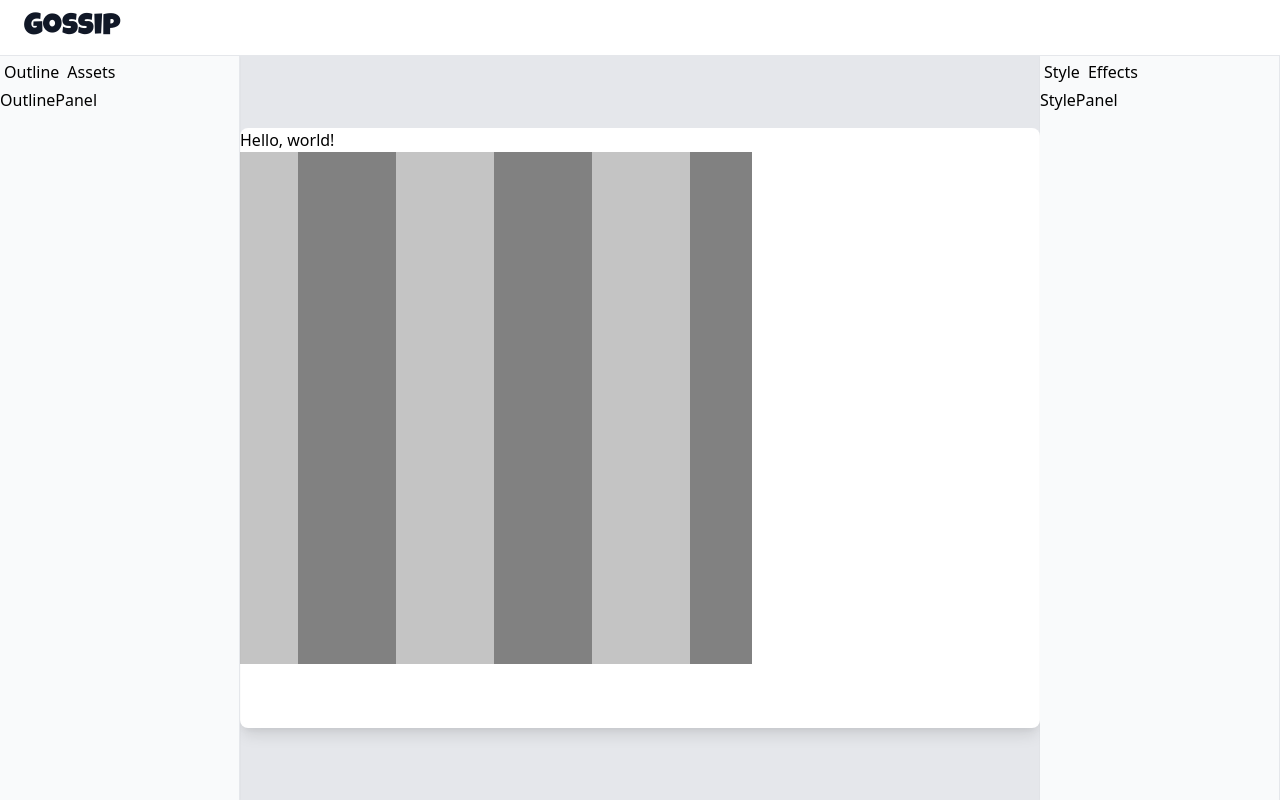
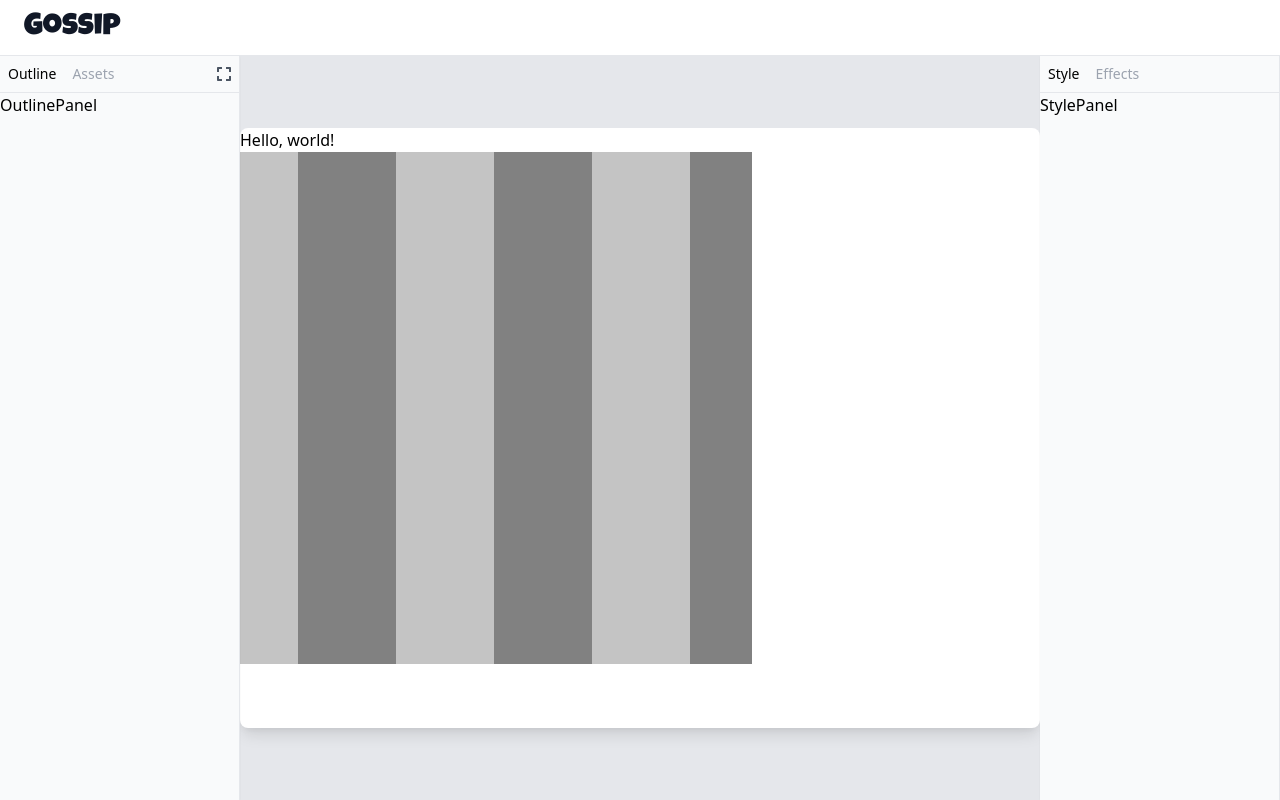
Before and after one commit to gossip-ink/gossip, a React app: page /editor in a window 1280 px wide. Built offline with nearby package versions, Linux system fonts and the light colour scheme.

Commit message:
feat: add two modes(single or multiple) for Tabs, close #9

```diff
--- a/src/components/Tab.tsx
+++ b/src/components/Tab.tsx
@@ -1,22 +1,32 @@
 import React, { createContext, useState } from "react";
 import styled from "styled-components";
+import classNames from "classnames";
 
 import { tuple } from "../utils/type";
 import TabPanel, { TabPanelProps } from "./TabPanel";
+import Icon from "./Icon";
 
 const TabTypes = tuple("line", "card", "editable-card");
 type TabType = typeof TabTypes[number];
+
+const TabModes = tuple("single", "multiple");
+type TabMode = typeof TabModes[number];
 
 export interface TabProps {
   type?: TabType;
   defaultActiveIndex?: string;
   onEdit?: (tartgetKey: string, action: string) => void;
   onChange?: (activeKey: string) => void;
+  onExapnd?: () => void;
   children?: React.ReactNode;
+  expandable?: boolean;
+  defaultMode?: TabMode;
+  className?: string;
 }
 
 export interface TabContext {
   activeIndex?: string;
+  mode?: TabMode;
 }
 
 export const TabContext = createContext<TabContext>({ activeIndex: "0" });
@@ -25,42 +35,66 @@ const Container = styled.div``;
 
 const Header = styled.ul`
   display: flex;
+  position: relative;
 `;
 
 const Item = styled.li<{ type?: TabType }>``;
 
 const Body = styled.div``;
 
+const ActionIcon = styled(Icon)`
+  position: absolute;
+  top: 50%;
+  right: 0.5rem;
+  transform: translate(0, -50%);
+`;
+
 const InternalTab: React.FC<TabProps> = ({
   children,
-  type,
-  defaultActiveIndex,
+  type = "line",
+  defaultActiveIndex = "0",
   onChange,
+  expandable = false,
+  defaultMode = "single",
+  className,
+  onExapnd,
   ...restProps
 }) => {
-  const [activeIndex, setActiveIndex] = useState(defaultActiveIndex);
+  const [activeIndex, setActiveIndex] = useState<string>(defaultActiveIndex);
+  const [mode, setMode] = useState<TabMode>(defaultMode);
   const tabContextValue: TabContext = {
     activeIndex,
+    mode,
   };
+  const classes = classNames(className, "h-full");
 
   function handleClickItem(index: string) {
     setActiveIndex(index);
     onChange && onChange(index);
   }
 
+  function handleClickActionIcon() {
+    mode === "single" ? setMode("multiple") : setMode("single");
+    onExapnd && onExapnd();
+  }
+
   function toItem(child: React.ReactNode, childIndex: number) {
     const childElement = child as React.FunctionComponentElement<TabPanelProps>;
     const { displayName } = childElement.type;
     if (displayName === "TabPanel") {
-      const { text, index } = childElement.props;
+      const { label, index } = childElement.props;
       const key = index ? index : childIndex.toString();
+      const classes = classNames(
+        {
+          "text-gray-400": key !== activeIndex,
+          "hover:text-gray-600": key !== activeIndex,
+          "flex-1": mode === "multiple",
+        },
+        "p-2 cursor-pointer transition-all duration-150 text-sm"
+      );
       return (
-        <Item
-          type={type}
-          onClick={() => handleClickItem(key)}
-          className="p-1 cursor-pointer transition duration-150 hover:bg-white hover:shadow-sm"
-        >
-          {text}
+        <Item type={type} onClick={() => handleClickItem(key)} className={classes}>
+          {label}
         </Item>
       );
     } else {
@@ -84,10 +118,19 @@ const InternalTab: React.FC<TabProps> = ({
   }
 
   return (
-    <Container {...restProps}>
+    <Container {...restProps} className={classes}>
       <TabContext.Provider value={tabContextValue}>
-        <Header className="bg-gray-50">{React.Children.map(children, toItem)}</Header>
-        <Body>{React.Children.map(children, toPane)}</Body>
+        <Header className="bg-gray-50 border-b border-gray-200">
+          {React.Children.map(children, toItem)}
+          {expandable && (
+            <ActionIcon
+              icon={mode === "single" ? "expand" : "compress"}
+              className="text-gray-600 cursor-pointer"
+              onClick={handleClickActionIcon}
+            />
+          )}
+        </Header>
+        <Body className="flex h-full">{React.Children.map(children, toPane)}</Body>
       </TabContext.Provider>
     </Container>
   );
@@ -101,9 +144,5 @@ const Tab = InternalTab as OuternalTab;
 
 Tab.TabPanel = TabPanel;
 Tab.displayName = "Tab";
-Tab.defaultProps = {
-  type: "line",
-  defaultActiveIndex: "0",
-};
 
 export default Tab;
--- a/src/components/TabPanel.tsx
+++ b/src/components/TabPanel.tsx
@@ -1,30 +1,33 @@
 import React, { useContext } from "react";
 import { TabContext } from "./Tab";
 import styled from "styled-components";
+import classNames from "classnames";
 
 export interface TabPanelProps {
-  text?: string;
+  label?: string;
   index?: string;
   children?: React.ReactNode;
 }
 
-const Container = styled.div<{ active?: boolean }>`
-  display: ${(props) => (props.active ? "block" : "none")};
-`;
+const Container = styled.div``;
 
 const TabPanel: React.FC<TabPanelProps> = ({ children, index }) => {
-  const { activeIndex } = useContext(TabContext);
-  return (
-    <Container active={activeIndex === index} className="h-full">
-      {children}
-    </Container>
+  const { activeIndex, mode } = useContext(TabContext);
+  const classes = classNames(
+    {
+      hidden: activeIndex !== index && mode === "single",
+      "flex-1": mode === "multiple",
+      "border-l border-gray-200": mode === "multiple",
+    },
+    "h-full transition-all duration-150"
   );
+  return <Container className={classes}>{children}</Container>;
 };
 
 TabPanel.displayName = "TabPanel";
 
 TabPanel.defaultProps = {
-  text: "Tab",
+  label: "Tab",
 };
 
 export default TabPanel;
--- a/src/helpers/icon.ts
+++ b/src/helpers/icon.ts
@@ -11,6 +11,8 @@ import {
   faTrashAlt,
   faUserCircle,
   faUsers,
+  faExpand,
+  faCompress,
 } from "@fortawesome/free-solid-svg-icons";
 
 library.add(
@@ -24,5 +26,7 @@ library.add(
   faTrashAlt,
   faBuilding,
   faEllipsisH,
-  faCalendar
+  faCalendar,
+  faExpand,
+  faCompress,
 );
--- a/src/pages/editor/index.tsx
+++ b/src/pages/editor/index.tsx
@@ -44,11 +44,11 @@ const EditorPage: React.FC<EditorPageProps> = () => {
       <Toolbar />
       <Body className="w-full h-full bg-gray-200">
         <LeftPanel resizable>
-          <Tab>
-            <TabPanel text="Outline">
+          <Tab expandable>
+            <TabPanel label="Outline">
               <OutlinePanel />
             </TabPanel>
-            <TabPanel text="Assets">
+            <TabPanel label="Assets">
               <AssetsPanel />
             </TabPanel>
           </Tab>
@@ -58,10 +58,10 @@ const EditorPage: React.FC<EditorPageProps> = () => {
         </MainPanel>
         <RightPanel>
           <Tab>
-            <TabPanel text="Style">
+            <TabPanel label="Style">
               <StylePanel />
             </TabPanel>
-            <TabPanel text="Effects">
+            <TabPanel label="Effects">
               <EffectsPanel />
             </TabPanel>
           </Tab>
```
